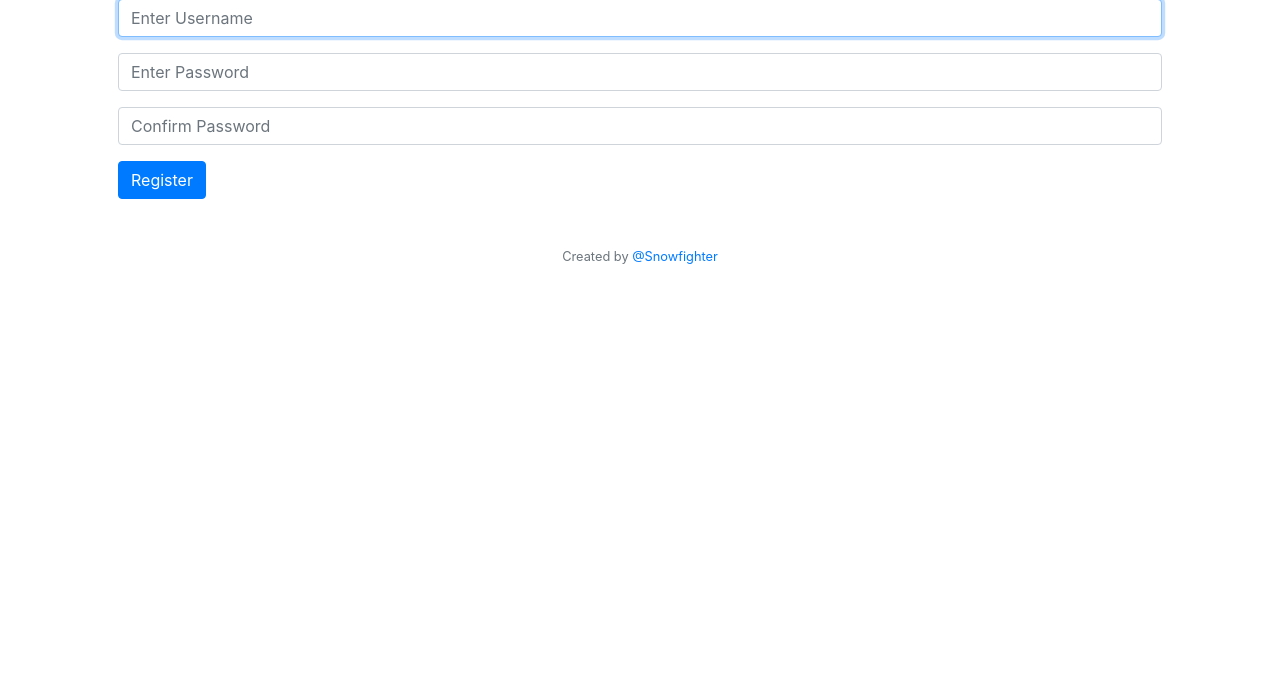
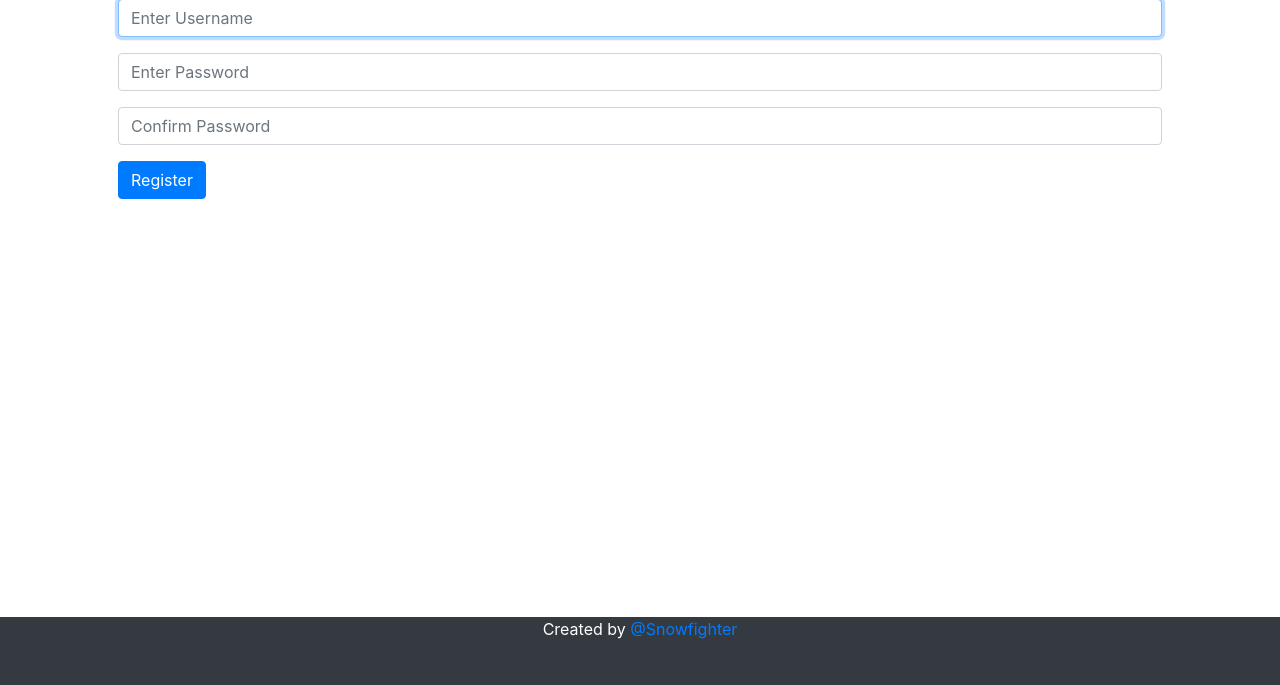
Before and after one commit to Snowfighter/IndoorNav-Web, a Flask app: page /register in a window 1280 px wide. Shown: the part 115-800 px from the top of the page. Run offline with Flask 2, Linux system fonts and the light colour scheme; some libraries are stand-ins or nearby versions.

Commit message:
Updated layout for the footer

```diff
--- a/templates/layout.html
+++ b/templates/layout.html
@@ -6,6 +6,10 @@
 
         <!-- Bootstrap CSS -->
         <link rel="stylesheet" href="https://stackpath.bootstrapcdn.com/bootstrap/4.3.1/css/bootstrap.min.css" integrity="sha384-ggOyR0iXCbMQv3Xipma34MD+dH/1fQ784/j6cY/iJTQUOhcWr7x9JvoRxT2MZw1T" crossorigin="anonymous">
+        <!-- Styles -->
+        <link rel="stylesheet" href="../static/styles.css">
+        <!-- Map CDN -->
+        <script type="text/javascript" src="https://cdn.jsdelivr.net/npm/mapwize-ui@1.0.5"></script>
         <title>Indoor Navigation: {% block title %} {% endblock %}</title>
     </head>
     <body>
@@ -17,6 +21,7 @@
             <div class="collapse navbar-collapse" id="navbar">
                 {% if session.user_id %}
                 	<ul class="navbar-nav mr-auto mt-2">
+                        <li class="nav-item"><a class="nav-link" href="/map">Map</a></li>
                 		<li class="nav-item"><a class="nav-link" href="/news">News</a></li>
                 		<li class="nav-item"><a class="nav-link" href="/shops">Shops</a></li>
                 	</ul>
@@ -36,8 +41,8 @@
         <main class="container p-5">
             {% block main %}{% endblock %}
         </main>
-        <footer class="small text-center text-muted">
-            Created by <a href="https://www.github.com/Snowfighter">@Snowfighter</a>
+        <footer class=" bg-dark big text-center text-muted">
+            <span class="text-white">Created by </span><a href="https://www.github.com/Snowfighter">@Snowfighter</a>
         </footer>
 
         <script src="https://code.jquery.com/jquery-3.3.1.slim.min.js" integrity="sha384-q8i/X+965DzO0rT7abK41JStQIAqVgRVzpbzo5smXKp4YfRvH+8abtTE1Pi6jizo" crossorigin="anonymous"></script>
```
